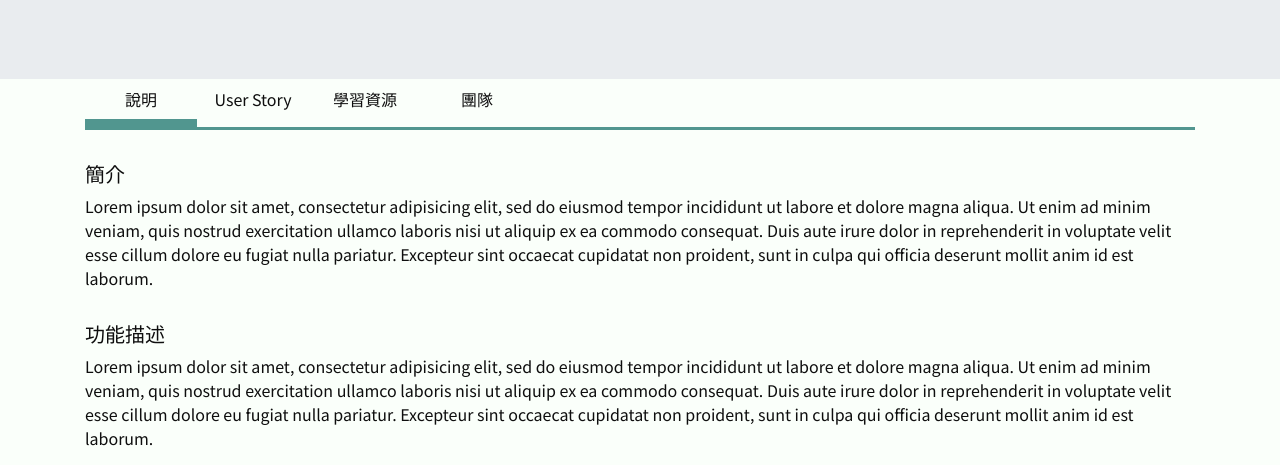
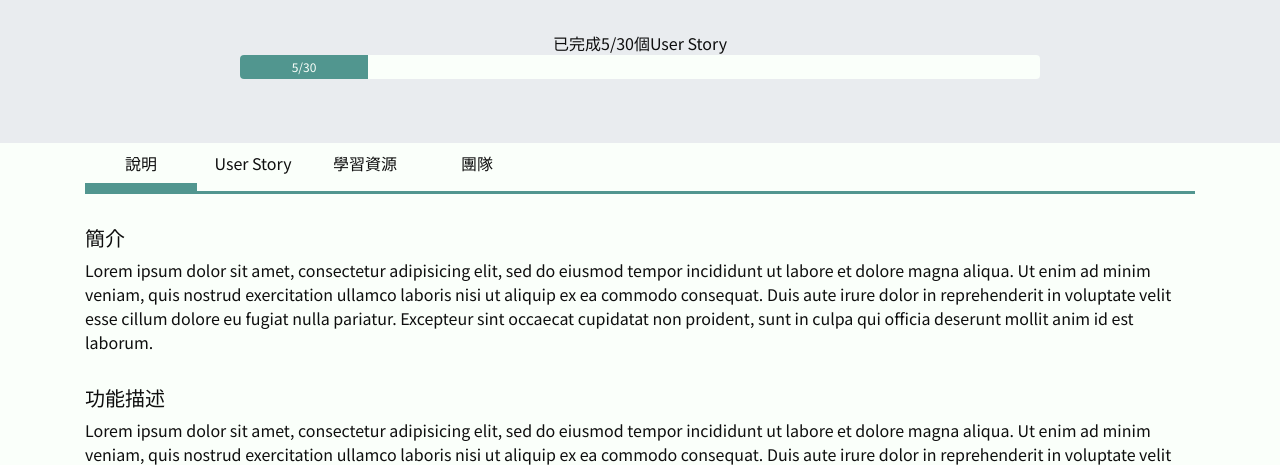
Before and after one commit to Bluebell3310/Who-Will-Help-You, a Flask app: page /project/1 in a window 1280 px wide. Shown: the part 377-842 px from the top of the page. Run offline with Flask 2, Linux system fonts and the light colour scheme; some libraries are stand-ins or nearby versions.

Commit message:
progress bar in project page

```diff
--- a/why/static/css/project.css
+++ b/why/static/css/project.css
@@ -36,3 +36,14 @@ h5 {
   border-bottom: 0.2rem solid rgb(81, 150, 143);
   margin-bottom: 2rem;
 }
+/**progress bar**/
+.progress {
+  width: 90%;
+  max-width: 800px;
+  height: 1.5rem;
+  background-color: rgb(250, 255, 250);
+}
+.progress-bar {
+  background-color: rgb(81, 150, 143);
+  color: rgb(250, 255, 250);
+}
--- a/why/templates/project.html
+++ b/why/templates/project.html
@@ -17,6 +17,12 @@
         <h2>Flask</h2>
         <p class="sub-title">Lorem ipsum dolor sit amet, consectetur adipisicing elit, sed do eiusmod tempor incididunt ut labore et dolore magna aliqua. Ut enim ad minim veniam, quis nostrud exercitation ullamco laboris nisi ut aliquip ex ea commodo consequat. Duis aute irure dolor in reprehenderit in voluptate velit esse cillum dolore eu fugiat nulla pariatur. Excepteur sint occaecat cupidatat non proident, sunt in culpa qui officia deserunt mollit anim id est laborum.</p>
         <a class="btn btn-primary" href="{{ url_for('home') }}">詳細內容</a>
+      </div>
+      <div class="col-12 d-flex flex-column align-items-center mt-3">
+        <p class="mb-0">已完成5/30個User Story</p>
+        <div class="progress">
+          <div class="progress-bar" role="progressbar" style="width: 16%;" aria-valuenow="1" aria-valuemin="0" aria-valuemax="30">5/30</div>
+        </div>
       </div>
     </div>
   </div>
```
